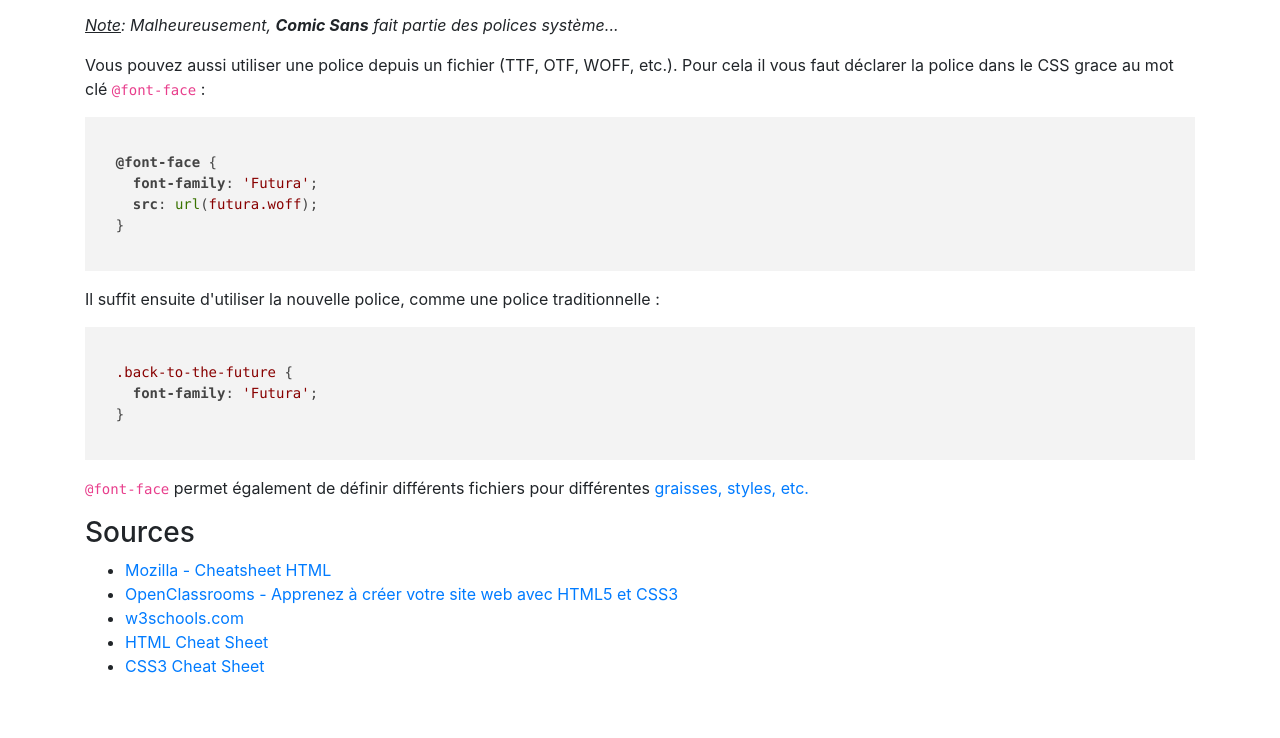
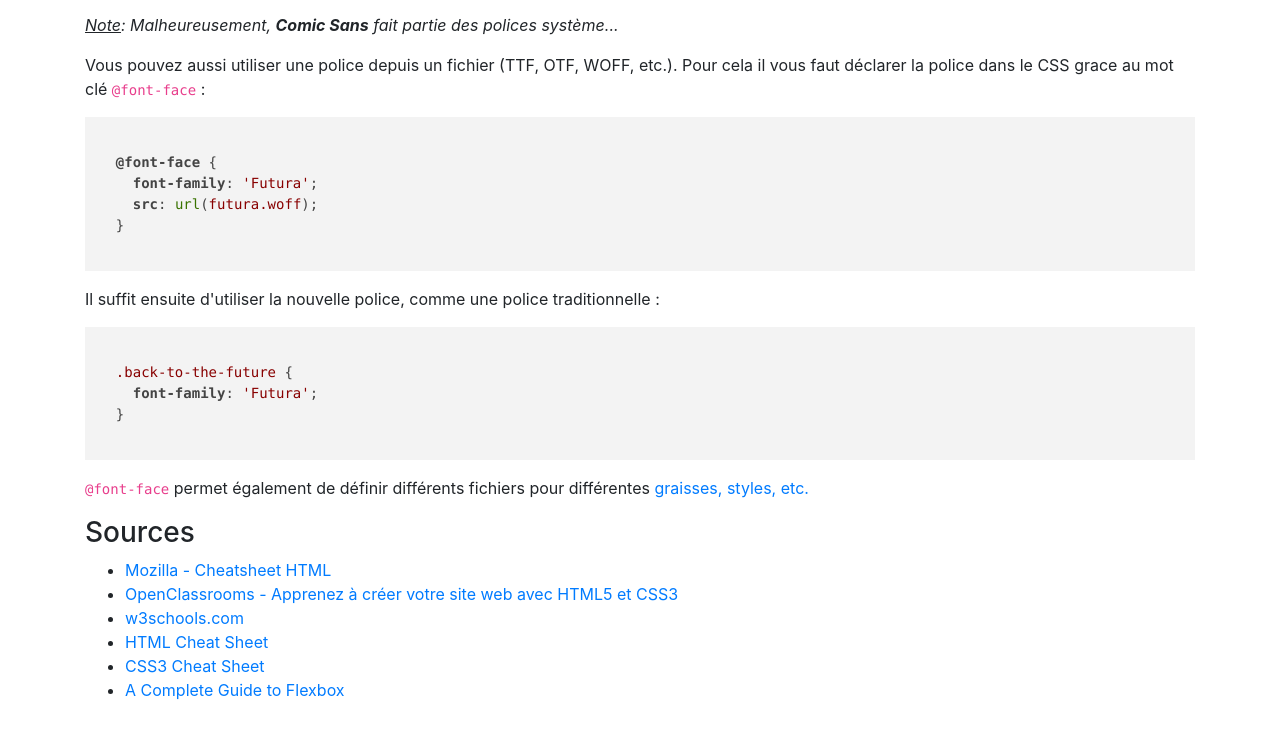
Before and after one commit to alexetmanon/courses-dsaa, a plain HTML site: page public/pages/2018-2019/index.html in a window 1280 px wide. Shown: the part 4237-4975 px from the top of the page. Drawn offline with nearby package versions, Linux system fonts and the light colour scheme.

Commit message:
Adds flexbox link

```diff
--- a/public/pages/2018-2019/index.html
+++ b/public/pages/2018-2019/index.html
@@ -220,6 +220,7 @@
                 <li><a href="https://www.w3schools.com/html/default.asp">w3schools.com</a></li>
                 <li><a href="https://hostingfacts.com/html-cheat-sheet/">HTML Cheat Sheet</a></li>
                 <li><a href="https://websitesetup.org/css3-cheat-sheet/">CSS3 Cheat Sheet</a></li>
+                <li><a href="https://css-tricks.com/snippets/css/a-guide-to-flexbox/">A Complete Guide to Flexbox</a></li>
               </ul>
           </div>
         </div>
```
